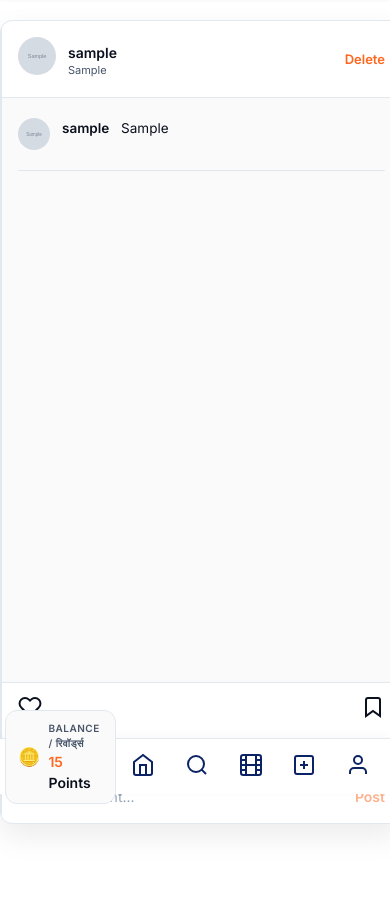
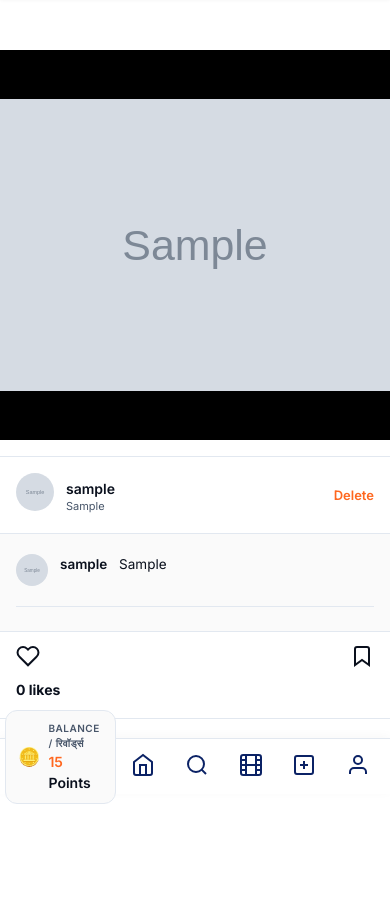
Before and after one commit to en-rmohane/bharatsocial, a Django app: page /post/1/ in a window 390 px wide. Shown: the part 50-950 px from the top of the page. Run offline with Django 5.2, Linux system fonts and the light colour scheme; a user stored in the database is signed in; tables that the repository leaves empty hold one stand-in row (values such as "Sample post"); grey boxes marked "Sample" are stand-in pictures; data that the repository does not hold is empty; parts of the project's set-up code (start-up, migrations or seed data) failed here and were passed over.

Commit message:
Optimize responsiveness across explore, post details, reels, and profiles

```diff
--- a/static/css/profile.css
+++ b/static/css/profile.css
@@ -300,6 +300,14 @@
         text-align: center;
         padding: 0 10px;
     }
+    .edit-profile-row {
+        grid-template-columns: 1fr;
+        gap: 8px;
+        margin-bottom: 16px;
+    }
+    .edit-profile-row label {
+        text-align: left;
+    }
     .profile-meta {
         margin-top: 10px;
         align-items: center;
--- a/templates/posts/post_detail.html
+++ b/templates/posts/post_detail.html
@@ -92,6 +92,37 @@
         display: none;
         align-items: center;
         justify-content: space-between;
+    }
+
+    @media (max-width: 768px) {
+        .post-detail-layout {
+            grid-template-columns: 1fr;
+            height: auto;
+            margin: 0;
+            border: none;
+            border-radius: 0;
+            box-shadow: none;
+        }
+        .detail-left {
+            height: auto;
+            aspect-ratio: 1/1;
+        }
+        .detail-right {
+            border-left: none;
+            border-top: 1px solid var(--border-color);
+            height: auto;
+        }
+        .comments-scroll-area {
+            max-height: 350px;
+            flex-grow: unset;
+        }
+    }
+
+    @media (max-width: 480px) {
+        .post-detail-layout {
+            margin-top: 50px;
+            margin-bottom: 56px;
+        }
     }
 </style>
 {% endblock %}
```
Also changed, not shown: templates/posts/create_post.html (+10 -0 lines), templates/posts/explore.html (+30 -1 lines), templates/reels/reels_feed.html (+38 -0 lines).
